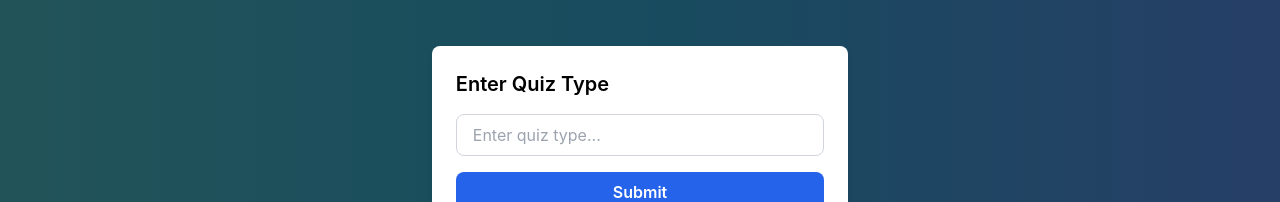
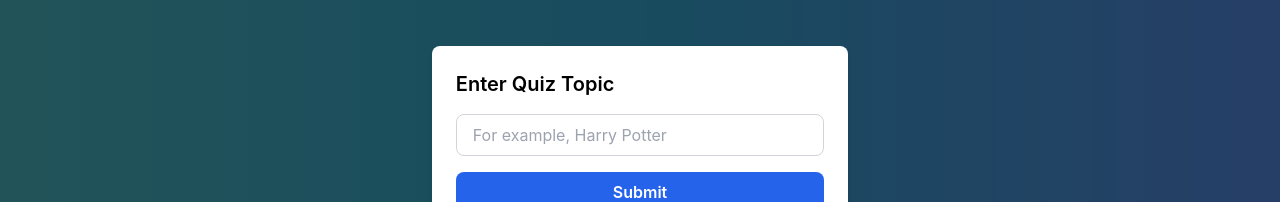
Before and after one commit to ammarmunir4567/MCQS_Generator_Frontend, a React (Create React App) app: page / in a window 1280 px wide. Shown: the part 259-461 px from the top of the page. Built offline with nearby package versions, Linux system fonts and the light colour scheme.

Commit message:
Update MCQS.js

```diff
--- a/src/interface/MCQS.js
+++ b/src/interface/MCQS.js
@@ -118,13 +118,13 @@ function App() {
       {showModal && (
         <div className="fixed inset-0 bg-gray-800 bg-opacity-75 flex justify-center items-center">
           <div className="bg-white p-6 rounded-lg shadow-md">
-            <h2 className="text-xl font-semibold mb-4">Enter Quiz Type</h2>
+            <h2 className="text-xl font-semibold mb-4">Enter Quiz Topic</h2>
             <input
               type="text"
               value={inputValue}
               onChange={handleInputChange}
               className="w-full px-4 py-2 mb-4 border border-gray-300 rounded-lg"
-              placeholder="Enter quiz type..."
+              placeholder="For example, Harry Potter"
             />
             <button
               onClick={handleSubmit}
```
